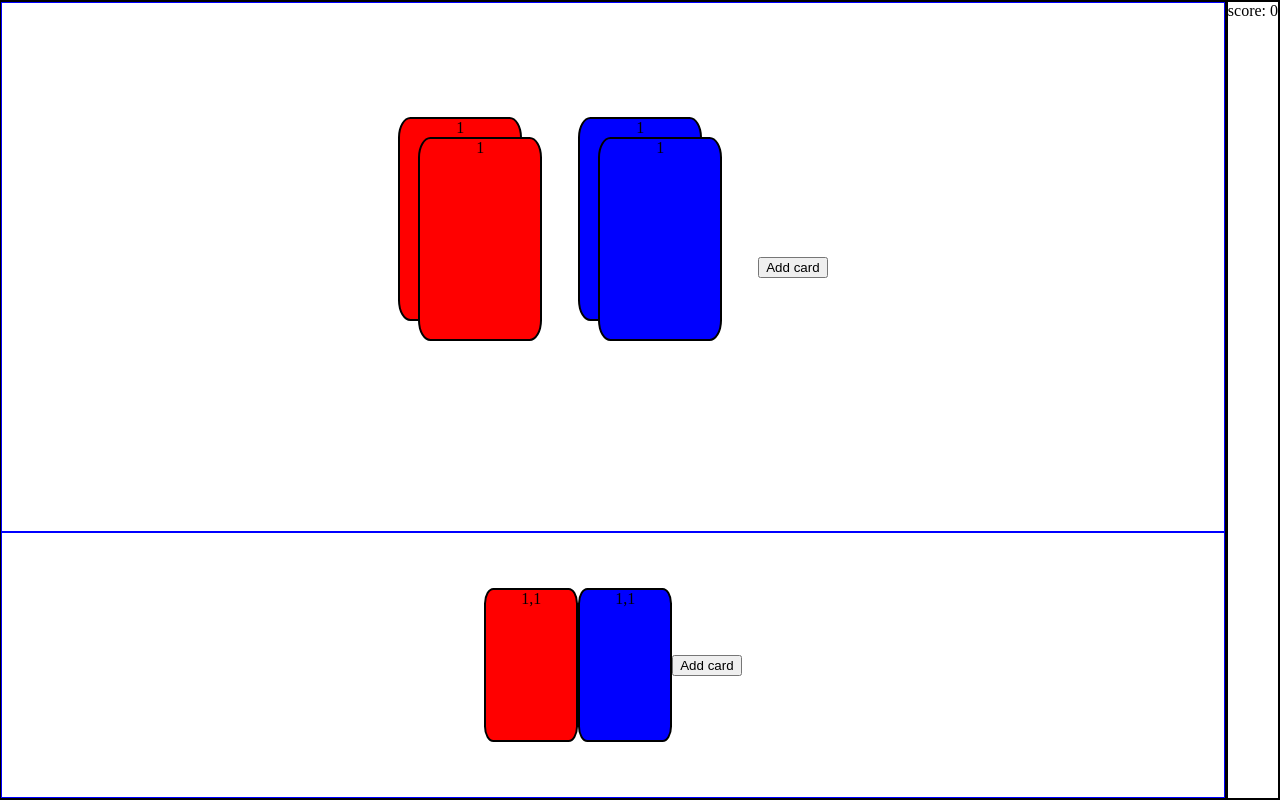
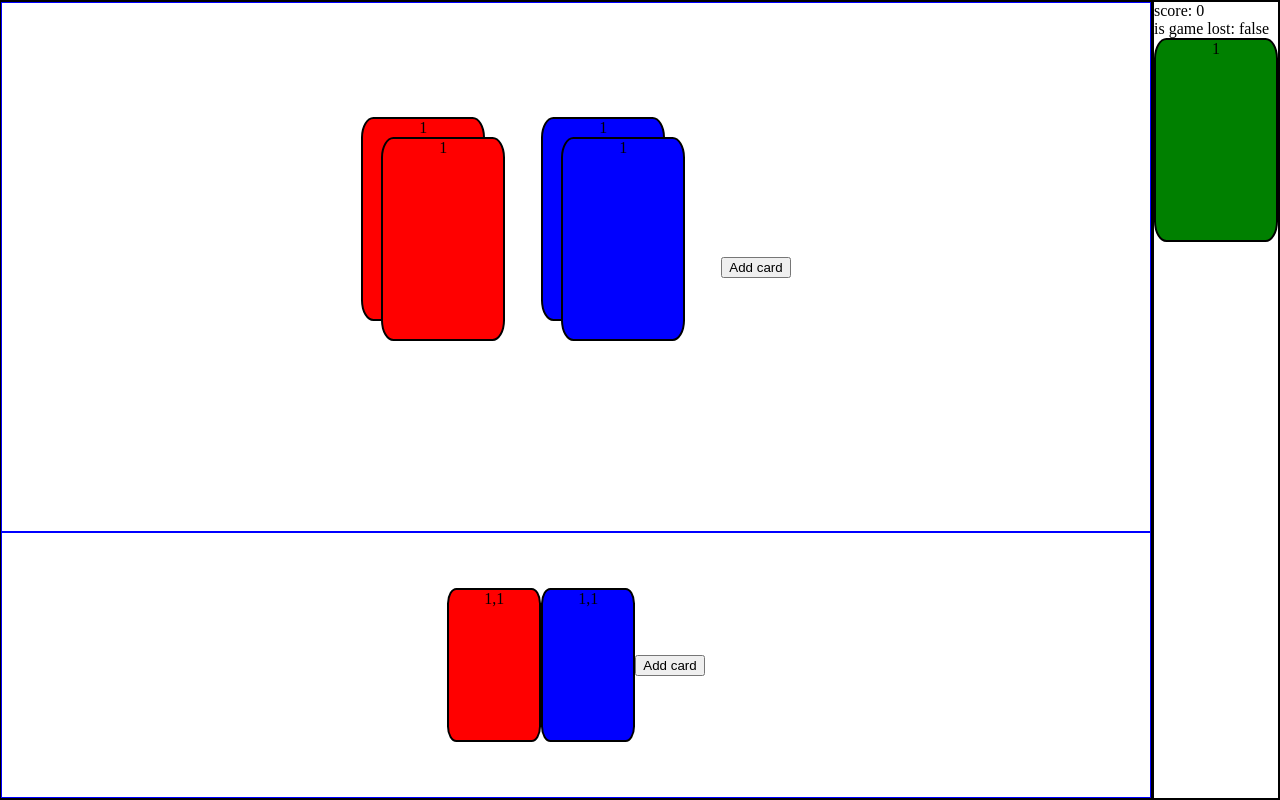
Before and after one commit to Djimovanberlo/stackin-paper, an Angular app: page / in a window 1280 px wide. Built offline with nearby package versions, Linux system fonts and the light colour scheme.

Commit message:
preview card

```diff
--- a/src/app/game.service.ts
+++ b/src/app/game.service.ts
@@ -10,14 +10,20 @@ export class GameService {
   public score = signal(0);
   public playerCards = signal(mockPlayerCards);
   public targetCardsStacks = signal(mockTargetCards);
-  public nextTargetCard = signal(null); // TODO
+  public nextTargetCard = signal(this.generateRandomTargetCard());
 
   public isGameLost = computed(() => {
-    return this.targetCardsStacks().some((stack) => stack.cards.length > 3); // TODO
+    return this.targetCardsStacks().some((stack) => stack.cards.length > 3);
   });
 
   public updateScore(newScore: number): void {
     this.score.set(newScore);
+  }
+
+  public playCard() {
+    // TODO player card logic
+    this.updateTargetCardsStacks();
+    this.nextTargetCard.set(this.generateRandomTargetCard());
   }
 
   public updatePlayerCards(): void {
@@ -25,8 +31,9 @@ export class GameService {
     this.playerCards.update((cards) => [...cards, newPlayerCard]);
   }
 
-  public updateTargetCardsStacks(): void {
-    const newTargetCard = this.generateRandomTargetCard();
+  private updateTargetCardsStacks(): void {
+    const newTargetCard = this.nextTargetCard();
+    console.log('newTargetCard', newTargetCard);
 
     this.targetCardsStacks.update((stacks) => {
       let matchingStackFound = false;
--- a/src/app/side-bar/side-bar.component.html
+++ b/src/app/side-bar/side-bar.component.html
@@ -1 +1,3 @@
 <p>score: {{ gameScore() }}</p>
+<p>is game lost: {{ isGameLost() }}</p>
+<app-card-target [card]="nextTargetCard()" />
--- a/src/app/side-bar/side-bar.component.ts
+++ b/src/app/side-bar/side-bar.component.ts
@@ -1,12 +1,16 @@
 import { Component, computed, inject } from '@angular/core';
 import { GameService } from '../game.service';
+import { CardTargetComponent } from '../card-target/card-target.component';
 
 @Component({
   selector: 'app-side-bar',
   templateUrl: './side-bar.component.html',
   styleUrl: './side-bar.component.scss',
+  imports: [CardTargetComponent],
 })
 export class SideBarComponent {
   gameService = inject(GameService);
+  readonly nextTargetCard = computed(() => this.gameService.nextTargetCard());
   readonly gameScore = computed(() => this.gameService.score());
+  readonly isGameLost = computed(() => this.gameService.isGameLost());
 }
--- a/src/app/target-board/target-board.component.html
+++ b/src/app/target-board/target-board.component.html
@@ -1,4 +1,4 @@
 @for (targetCardStack of targetCardsStacks(); track $index) {
 <app-card-target-stack [stack]="targetCardStack" />
 }
-<button (click)="updateTargetCardsStacks()">Add card</button>
+<button (click)="playCard()">Add card</button>
--- a/src/app/target-board/target-board.component.ts
+++ b/src/app/target-board/target-board.component.ts
@@ -10,7 +10,7 @@ import { CardTargetStackComponent } from '../card-stack/card-target-stack.compon
 })
 export class TargetBoardComponent {
   private gameService = inject(GameService);
-  updateTargetCardsStacks = () => this.gameService.updateTargetCardsStacks();
+  playCard = () => this.gameService.playCard();
 
   readonly targetCardsStacks = computed(() =>
     this.gameService.targetCardsStacks()
```
